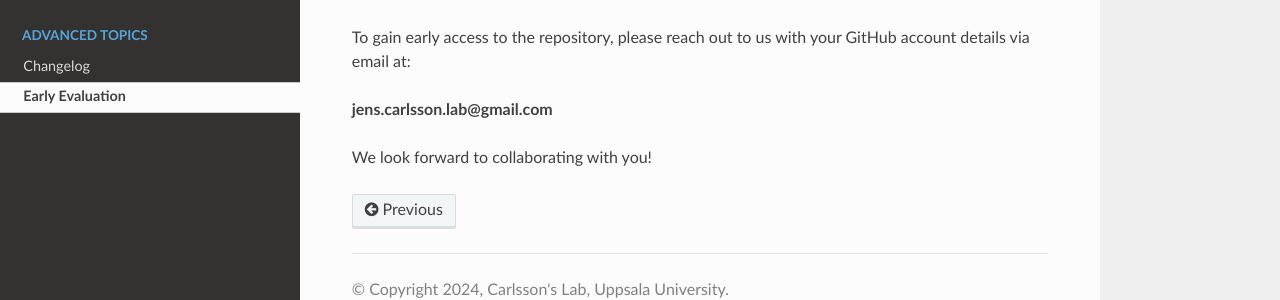
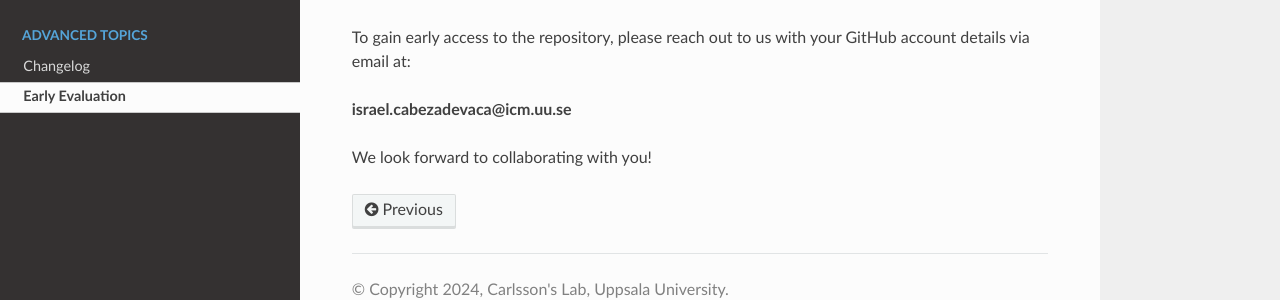
Before and after one commit to phonglam3103/msani-readthedocs, a Sphinx documentation site: the page built from docs/source/evaluation.rst, in a window 1280 px wide. Shown: the part 278-578 px from the top of the page. Built offline with Sphinx 7.4.7 and the Read the Docs theme 3.1.0, drawn with Linux system fonts in a browser that asks for light colours.

Commit message:
Change the contact information

```diff
--- a/docs/source/evaluation.rst
+++ b/docs/source/evaluation.rst
@@ -7,6 +7,6 @@ We are excited to invite interested users to participate in an early evaluation
 
 To gain early access to the repository, please reach out to us with your GitHub account details via email at:
 
-**jens.carlsson.lab@gmail.com**
+**israel.cabezadevaca@icm.uu.se**
 
 We look forward to collaborating with you!
```
